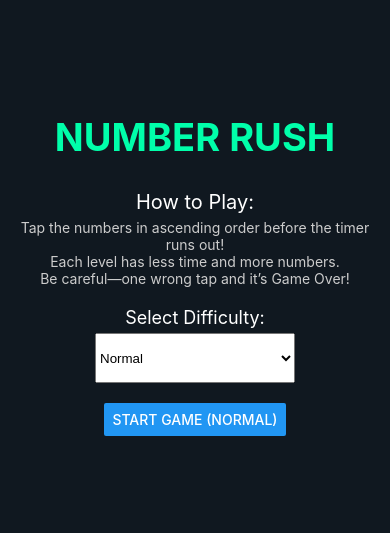
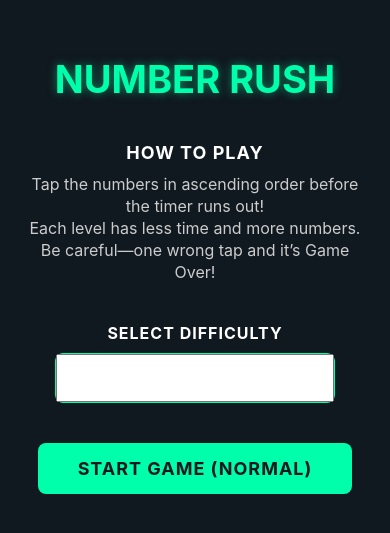
Before and after one commit to RhynCarylleTurtoga/IT-ELECT1-GROUP-4, a React Native app: screen / in a window 390 px wide. Shown: the part 147-680 px from the top of the page. Built offline with nearby package versions, Linux system fonts and the light colour scheme.

Commit message:
change the design or style

```diff
--- a/MenuScreen.js
+++ b/MenuScreen.js
@@ -1,5 +1,5 @@
 import React, { useState } from "react";
-import { View, Text, Button, StyleSheet } from "react-native";
+import { View, Text, StyleSheet, TouchableOpacity } from "react-native";
 import { Picker } from "@react-native-picker/picker"; // make sure this package is installed
 
 export default function MenuScreen({ onStart }) {
@@ -9,20 +9,21 @@ export default function MenuScreen({ onStart }) {
     <View style={styles.container}>
       <Text style={styles.title}>NUMBER RUSH</Text>
 
-      <Text style={styles.instructionTitle}>How to Play:</Text>
+      <Text style={styles.instructionTitle}>HOW TO PLAY</Text>
       <Text style={styles.instructions}>
         Tap the numbers in ascending order before the timer runs out!
         {"\n"}Each level has less time and more numbers.
         {"\n"}Be careful—one wrong tap and it’s Game Over!
       </Text>
 
-      <Text style={styles.label}>Select Difficulty:</Text>
+      <Text style={styles.label}>SELECT DIFFICULTY</Text>
       <View style={styles.pickerContainer}>
         <Picker
           selectedValue={difficulty}
           onValueChange={(value) => setDifficulty(value)}
           style={styles.picker}
-          itemStyle={{ fontSize: 18 }}
+          itemStyle={styles.pickerItem}
+          dropdownIconColor="#00FFAA"
         >
           <Picker.Item label="Easy" value="easy" />
           <Picker.Item label="Normal" value="normal" />
@@ -30,10 +31,15 @@ export default function MenuScreen({ onStart }) {
         </Picker>
       </View>
 
-      <Button
-        title={`Start Game (${difficulty.toUpperCase()})`}
+      <TouchableOpacity
+        style={styles.startButton}
         onPress={() => onStart(difficulty)}
-      />
+        activeOpacity={0.7}
+      >
+        <Text style={styles.startButtonText}>
+          START GAME ({difficulty.toUpperCase()})
+        </Text>
+      </TouchableOpacity>
     </View>
   );
 }
@@ -50,31 +56,61 @@ const styles = StyleSheet.create({
     fontSize: 38,
     fontWeight: "bold",
     color: "#00FFAA",
-    marginBottom: 30,
+    marginBottom: 40,
+    textShadowColor: "rgba(0, 255, 170, 0.5)",
+    textShadowOffset: { width: 0, height: 0 },
+    textShadowRadius: 10,
   },
   instructionTitle: {
-    fontSize: 20,
+    fontSize: 18,
+    fontWeight: "bold",
     color: "white",
-    marginBottom: 5,
+    marginBottom: 10,
+    letterSpacing: 1,
   },
   instructions: {
     color: "#ccc",
     textAlign: "center",
-    marginBottom: 20,
+    marginBottom: 40,
+    lineHeight: 22,
+    fontSize: 16,
   },
   label: {
     color: "#fff",
-    marginBottom: 5,
-    fontSize: 18,
+    marginBottom: 10,
+    fontSize: 16,
+    fontWeight: "bold",
+    letterSpacing: 1,
   },
   pickerContainer: {
-    width: 200,
-    backgroundColor: "#fff",
+    width: "80%",
+    height: 50,
+    backgroundColor: "#1A242D",
     borderRadius: 8,
-    marginBottom: 20,
+    marginBottom: 40,
+    borderWidth: 1,
+    borderColor: "#00FFAA",
+    justifyContent: "center",
   },
   picker: {
     width: "100%",
     height: 50,
+    color: "#FFFFFF",
+  },
+  pickerItem: {
+    color: "#FFFFFF",
+    fontSize: 20,
+  },
+  startButton: {
+    backgroundColor: "#00FFAA",
+    paddingVertical: 15,
+    paddingHorizontal: 40,
+    borderRadius: 8,
+  },
+  startButtonText: {
+    color: "#101820",
+    fontSize: 18,
+    fontWeight: "bold",
+    letterSpacing: 1,
   },
 });
```
